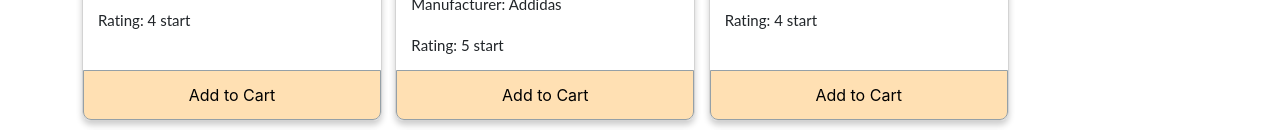
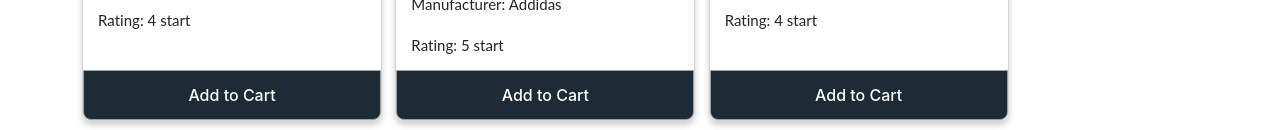
Before and after one commit to EmonHalder/E-Commerce-design, a React (Create React App) app: page / in a window 1280 px wide. Shown: the part 609-739 px from the top of the page. Built offline with nearby package versions, Linux system fonts and the light colour scheme.

Commit message:
product added

```diff
--- a/src/components/Product/Product.css
+++ b/src/components/Product/Product.css
@@ -36,9 +36,16 @@
 .btn2{
     width: 100%;
     height: 50px;
-    background: #FFE0B3;
+    background: #1C2B35;
+    color:white;
+    font-weight: 500;
     border: 1px solid #95A0A7;
     border-radius: 0px 0px 8px 8px;
     position: absolute ;
     bottom: 0px;
 }
+.btn2:hover{
+    background-color: orange;
+    font-weight: 600;
+    flex: 1;
+}
```
